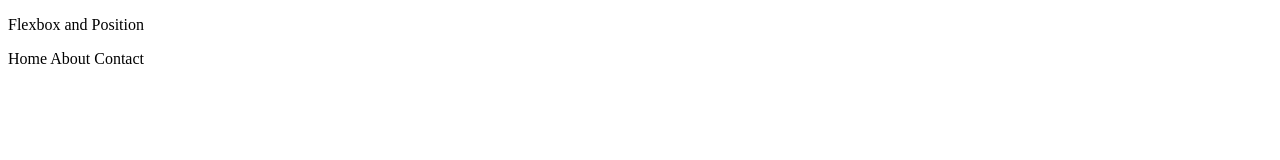
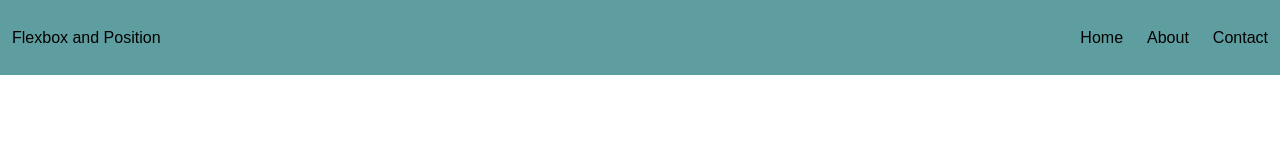
Before and after one commit to ngeTaco/DevMtn07-clone-a-layout, a plain HTML site: page index.html in a window 1280 px wide. Shown: the top 160 px of the page. Drawn offline with Linux system fonts and the light colour scheme.

Commit message:
End combining flex box and positions

```diff
--- a/styles.css
+++ b/styles.css
@@ -1,5 +1,11 @@
 body {
     height: 250vh;
+    margin: 0;
+    font-family: sans-serif;
+}
+
+p {
+    margin: 0;
 }
 
 div {
@@ -60,3 +66,21 @@ div {
     flex-wrap: wrap;
     gap: 12px;
 }
+
+header {
+    box-sizing: border-box;
+    height: 75px;
+    width: 100%;
+    background-color: cadetblue;
+    position: fixed;
+    top: 0px;
+    display: flex;
+    justify-content: space-between;
+    align-items: center;
+    padding: 0px 12px;
+}
+
+nav {
+    display: flex;
+    gap: 24px;
+}
```
